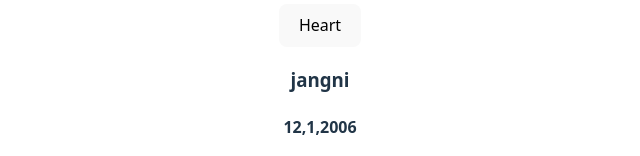
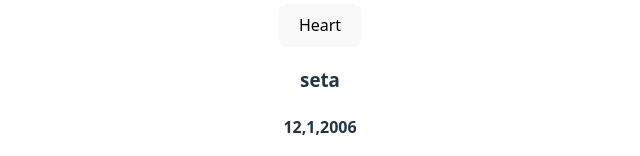
Before and after one commit to MSHAHID1122/React-Movie-site-Under-dev, a React (Vite) app: page / in a window 1280 px wide. Shown: the part 337-493 px from the top of the page, without its empty margins (320-960 px from the left). Built offline with nearby package versions, Linux system fonts and the light colour scheme.

Commit message:
created home page

```diff
--- a/src/App.jsx
+++ b/src/App.jsx
@@ -15,11 +15,13 @@ function Test({text}){
     )
   }
 function App() {
-  const [count, setCount] = useState(0)
+  const movieNumber =2;
 
   return (
     <>
-    <MovieCard movies={{title:'jangni',release_date:'12,1,2006',poster:poster}}/>
+    {movieNumber=== 1 ?(<MovieCard movies={{title:'jangni',release_date:'12,1,2006',poster:poster}}/>):
+    (<MovieCard movies={{title:'seta',release_date:'12,1,2006',poster:poster}}/>)}
+
     </>
 
   )
```
Also changed, not shown: src/pages/Home.jsx (added, +7 -0 lines), src/pages/Favourite.jsx (added).
